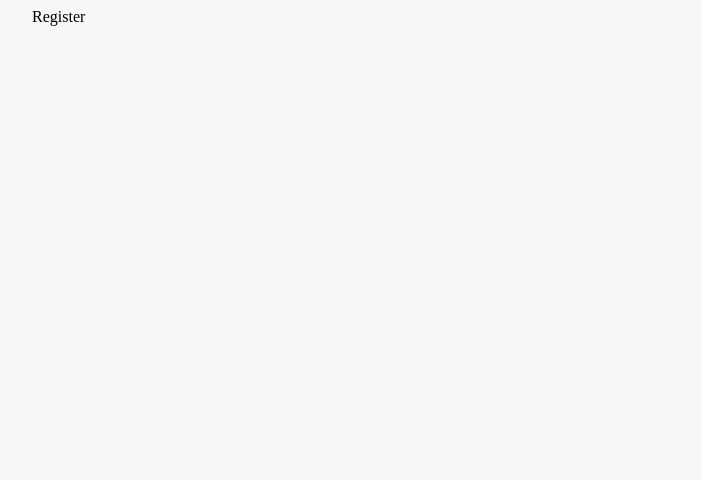
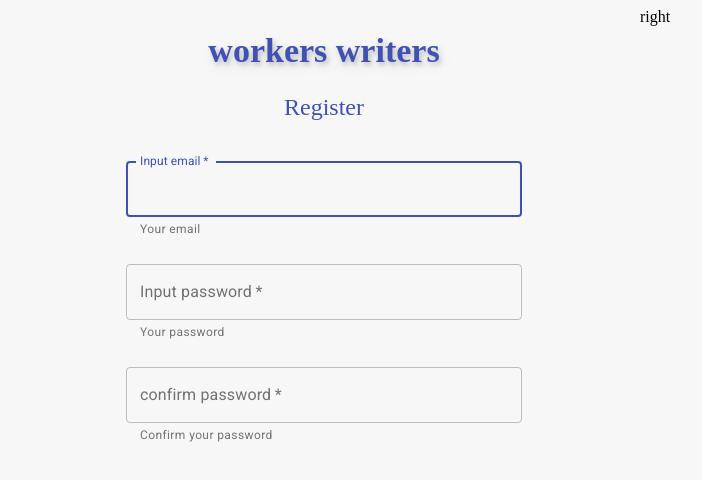
Before and after one commit to ChenDvorak/WorkersWriters, a React (Create React App) app in the folder src/Web/ClientApp/: page /register in a window 1280 px wide. Shown: the top 480 px of the page, without its empty margins (0-702 px from the left). Built offline with nearby package versions, Linux system fonts and the light colour scheme.

Commit message:
update register page

```diff
--- a/src/Web/ClientApp/src/authentication/Login.js
+++ b/src/Web/ClientApp/src/authentication/Login.js
@@ -12,9 +12,6 @@ const useStyles = makeStyles({
     loginTitle: {
         'text-align': 'center',
         'font-size': '1.2rem'
-    },
-    logo: {
-        'text-decoration': 'none'
     }
 });
 
@@ -67,16 +64,16 @@ export default function Login(props) {
             ...postingLogin,
             busying: false
         };
-        setLoginModel(postedLogin);
-
-
+        setTimeout(() => {
+            setLoginModel(postedLogin);
+        }, 2000);
     }
 
     return (
         <div className='background'>
         <Container maxWidth='xs'>
             <Box mt={20}>
-                <a href='/' className={classes.logo}><LogoLarge /></a>
+                <LogoLarge />
                 <Box className={classes.loginTitle}
                     color='primary.main'>
                     Login
@@ -96,7 +93,7 @@ function AccountBox(props) {
     const [isValid, setIsValid] = useState(true);
 
     function handleConfirm(e) {
-        const account = document.getElementById('txt_account');
+        const account = document.getElementById('txt_email');
         if (!account.value || !account.value.trim()) {
             setIsValid(false);
             account.focus();
@@ -116,8 +113,8 @@ function AccountBox(props) {
     return (
         <Box m={2}>
             <form onSubmit={handleConfirm}>
-                <TextField id='txt_account'
-                    label='Input Email  ' type='email'
+                <TextField id='txt_email'
+                    label='Input email  ' type='email'
                     error={!isValid} variant='outlined' margin='normal'
                     fullWidth required autoFocus
                     defaultValue={props.value}
@@ -172,7 +169,7 @@ function PasswordBox(props) {
             <Box component='form' my={1}
                 onSubmit={handleConfirmPassword}>
                 <TextField id='txt_password' type='password'
-                    label='Input Password' variant='outlined'
+                    label='Input password' variant='outlined'
                     fullWidth autoFocus required
                     error={!isValid} onChange={handlePasswordChanged}
                     helperText="can't be empty" />
--- a/src/Web/ClientApp/src/authentication/Register.js
+++ b/src/Web/ClientApp/src/authentication/Register.js
@@ -1,11 +1,52 @@
 import React from 'react'
-import { Container } from '@material-ui/core'
+import { Box, Container, Grid, Hidden, TextField } from '@material-ui/core'
+import { LogoLarge } from '../components/Logo'
 
 export default function Register(props) {
 
     return (
-        <Container>
-            Register
-        </Container>
+        <Grid container>
+            <Grid item xs>
+                <Container>
+                <LogoLarge />
+                <Box textAlign='center' color='primary.main' m={3} fontSize='h5.fontSize'>
+                    Register
+                </Box>
+                    <Container maxWidth='xs'>
+                        <Box textAlign='center'>
+                            <TextField id='txt_email'
+                                label='Input email' type='email'
+                                fullWidth variant='outlined' margin='normal'
+                                required autoFocus
+                                helperText="Your email"
+                            />
+                        </Box>
+                        <Box textAlign='center'>
+                            <TextField id='txt_password'
+                                label='Input password' type='password'
+                                fullWidth variant='outlined' margin='normal'
+                                required
+                                helperText="Your password"
+                            />
+                        </Box>
+                        <Box textAlign='center'>
+                            <TextField id='txt_confirmPassword'
+                                label='confirm password' type='password'
+                                fullWidth variant='outlined' margin='normal'
+                                required
+                                helperText="Confirm your password"
+                            />
+                        </Box>
+                    </Container>
+                </Container>
+            </Grid>
+            <Hidden xsDown>
+                <Grid item xs>
+                    <Box>
+                        right
+                    </Box>
+                </Grid>
+            </Hidden>
+        </Grid>
     );
 }
--- a/src/Web/ClientApp/src/components/Logo.js
+++ b/src/Web/ClientApp/src/components/Logo.js
@@ -5,8 +5,10 @@ import config from '../settings.js'
 
 const useStyles = makeStyles({
     root: {
+        'display': 'block',
         'text-align': 'center',
-        'text-shadow': '2px 3px 5px rgba(0, 0, 0, 0.2), 2px 5px 15px rgba(0, 0, 0, 0.1)'
+        'text-shadow': '2px 3px 5px rgba(0, 0, 0, 0.2), 2px 5px 15px rgba(0, 0, 0, 0.1)',
+        'text-decoration': 'none'
     }
 });
 
@@ -15,10 +17,10 @@ export function LogoLarge() {
     const classes = useStyles();
 
     return (
-    <Box className={classes.root}
-        component='h1'
-        color="primary.main"
-        >
+    <Box href='/' my={3} className={classes.root}
+        fontSize='h4.fontSize' fontWeight='fontWeightBold'
+        component='a' color="primary.main"
+    >
         {config.title}
     </Box>
     );
--- a/src/Web/ClientApp/src/custom.css
+++ b/src/Web/ClientApp/src/custom.css
@@ -1,6 +1,10 @@
 /* Provide sufficient contrast against white background */
 a {
   color: #0366d6;
+}
+
+a:hover {
+  text-decoration: underline;
 }
 
 code {
```
